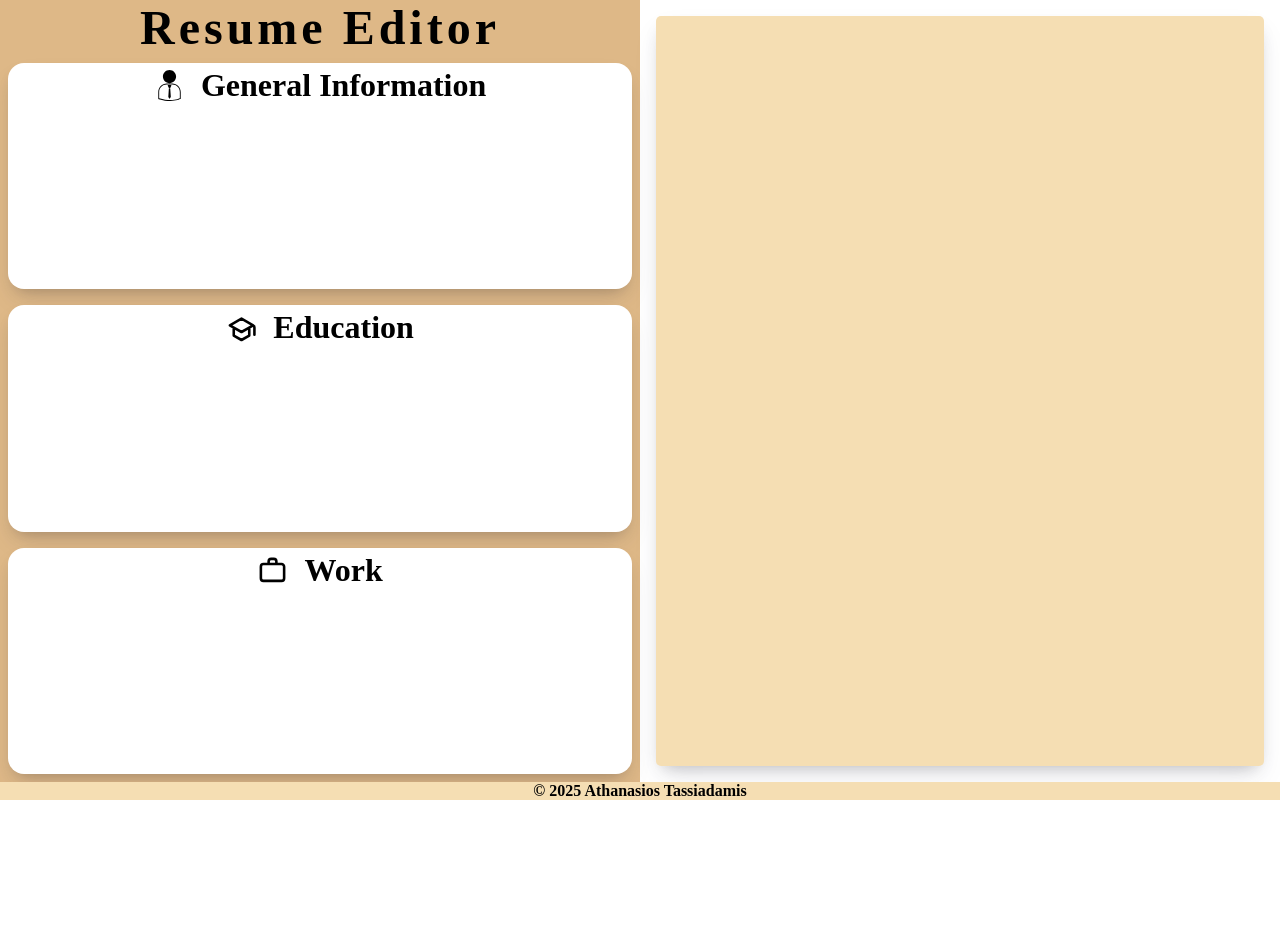
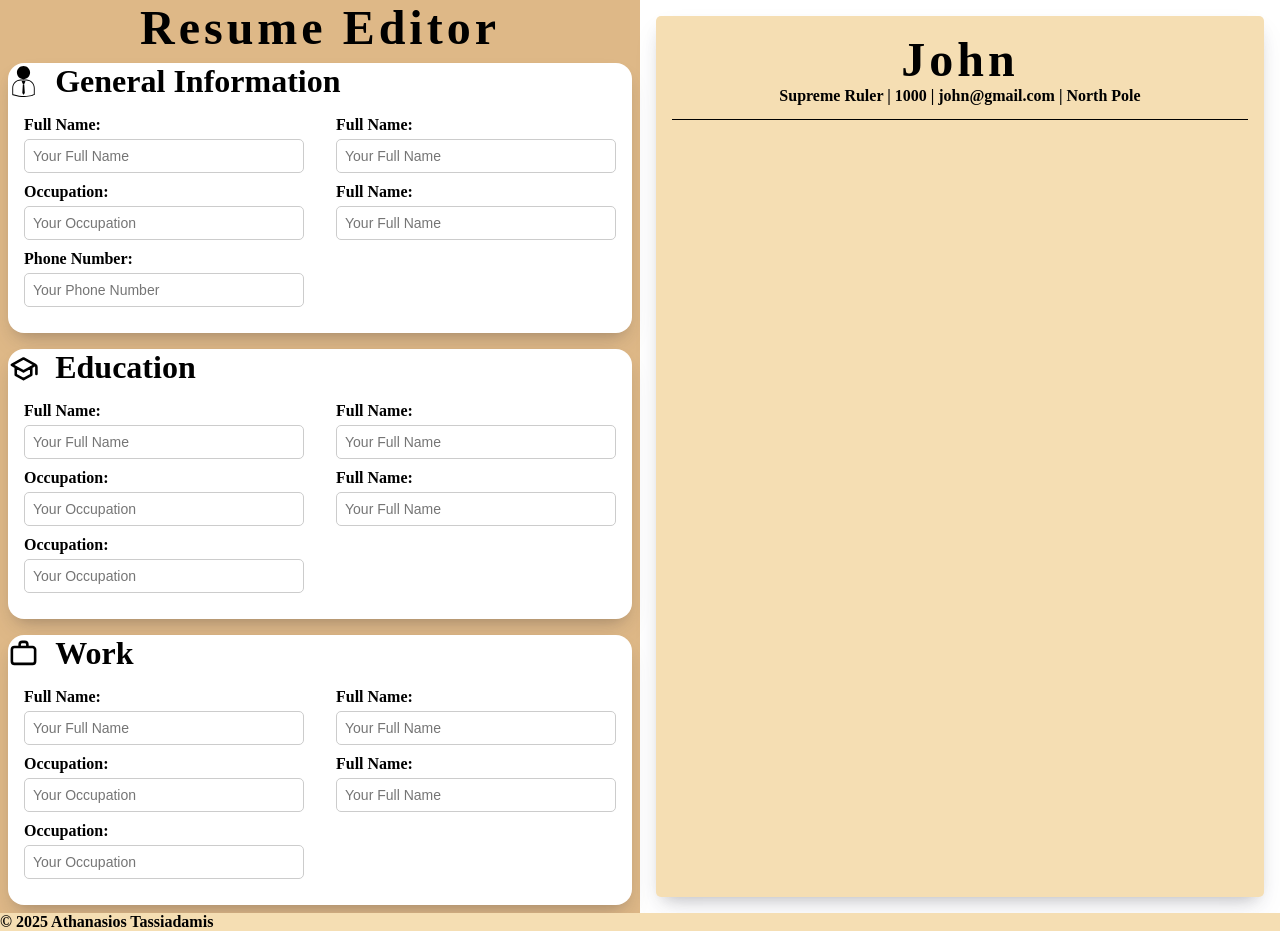
Before and after one commit to atassiad/CV_Application, a React (Vite) app: page / in a window 1280 px wide. Before the commit the page ends 800 px from the top, so only its background shows below. Built offline with nearby package versions, Linux system fonts and the light colour scheme.

Commit message:
Finished setting up UI for resume editor side and currently working on UI for resume side, will need to add state and functionality soon

```diff
--- a/src/components/EditingSide/EditingSide.css
+++ b/src/components/EditingSide/EditingSide.css
@@ -29,7 +29,7 @@ h1 {
     letter-spacing: 0.25rem;
 }
 
-.testing {
+.edit-resume {
     display: flex;
     flex-direction: column;
     flex: 9;
@@ -58,3 +58,15 @@ h1 {
 .bottom {
     flex: 4;
 }
+
+.general-input, .education-input, .work-input {
+    display: flex;
+    flex: 4;
+}
+
+.left, .right {
+    margin: 1rem;
+    display: flex;
+    flex-direction: column;
+    flex: 1;
+}
--- a/src/components/EditingSide/EditingSide.jsx
+++ b/src/components/EditingSide/EditingSide.jsx
@@ -3,6 +3,43 @@ import './EditingSide.css'
 import generalIcon from "/home/athanasios/Odin/CV_Application/src/assets/business-man-wearing-suit-and-tie-svgrepo-com.svg";
 import educationIcon from "/home/athanasios/Odin/CV_Application/src/assets/school-svgrepo-com.svg";
 import workIcon from "/home/athanasios/Odin/CV_Application/src/assets/work-alt-svgrepo-com.svg";
+
+function InputField({ label, type = "text", name, placeholder }) {
+    const fieldStyle = {
+        display: "flex",
+        flexDirection: "column",
+        width: "100%",
+        maxWidth: "400px",
+        marginBottom: "10px"
+    };
+
+    const labelStyle = {
+        fontSize: "16px",
+        fontWeight: "bold",
+        marginBottom: "5px"
+    };
+
+    const inputStyle = {
+        padding: "8px",
+        fontSize: "14px",
+        border: "1px solid #ccc",
+        borderRadius: "5px",
+        width: "100%"
+    };
+
+    return (
+        <div style={fieldStyle}>
+            <label style={labelStyle} htmlFor={name}>{label}:</label>
+            <input
+                style={inputStyle}
+                id={name}
+                type={type}
+                name={name}
+                placeholder={placeholder}
+            />
+        </div>
+    );
+}
 
 function General() {
     return (
@@ -11,11 +48,17 @@ function General() {
                 <img src={generalIcon}></img>
                 <p> General Information </p>
             </div>
-            <div className="bottom">
-                <form className="general-input">
-
-                </form>
-            </div>
+            <form className="general-input">
+                <div className="left">
+                    <InputField label="Full Name" name="fullname" placeholder="Your Full Name"/>
+                    <InputField label="Occupation" name="occupation" placeholder="Your Occupation"/>
+                    <InputField label="Phone Number" name="phonenumber" placeholder="Your Phone Number" />
+                </div>
+                <div className="right">
+                    <InputField label="Full Name" name="fullname" placeholder="Your Full Name" />
+                    <InputField label="Full Name" name="fullname" placeholder="Your Full Name" />
+                </div>
+            </form>
         </div>
     );
 }
@@ -27,9 +70,17 @@ function Education() {
                 <img src={educationIcon}></img>
                 <p> Education </p>
             </div>
-            <div className="bottom">
-
-            </div>
+            <form className="education-input">
+                <div className="left">
+                    <InputField label="Full Name" name="fullname" placeholder="Your Full Name" />
+                    <InputField label="Occupation" name="occupation" placeholder="Your Occupation" />
+                    <InputField label="Occupation" name="occupation" placeholder="Your Occupation" />
+                </div>
+                <div className="right">
+                    <InputField label="Full Name" name="fullname" placeholder="Your Full Name" />
+                    <InputField label="Full Name" name="fullname" placeholder="Your Full Name" />
+                </div>
+            </form>
         </div>
     );
 }
@@ -41,9 +92,17 @@ function WorkExperience() {
                 <img src={workIcon}></img>
                 <p> Work </p>
             </div>
-            <div className="bottom">
-
-            </div>
+            <form className="work-input">
+                <div className="left">
+                    <InputField label="Full Name" name="fullname" placeholder="Your Full Name" />
+                    <InputField label="Occupation" name="occupation" placeholder="Your Occupation" />
+                    <InputField label="Occupation" name="occupation" placeholder="Your Occupation" />
+                </div>
+                <div className="right">
+                    <InputField label="Full Name" name="fullname" placeholder="Your Full Name" />
+                    <InputField label="Full Name" name="fullname" placeholder="Your Full Name" />
+                </div>
+            </form>
         </div>
     );
 }
@@ -53,7 +112,7 @@ function EditingSide() {
             <div className="title">
                 <h1> Resume Editor </h1>
             </div>
-            <div className="testing">
+            <div className="edit-resume">
                 <General/>
                 <Education/>
                 <WorkExperience/>
--- a/src/components/ResumeSide/ResumeSide.css
+++ b/src/components/ResumeSide/ResumeSide.css
@@ -1,7 +1,25 @@
 .resume {
+    display: flex;
+    flex-direction: column;
     margin: 1rem 1rem;
     flex: 1;
     border-radius: 5px;
     box-shadow: 0 13px 27px -5px rgba(50, 50, 93, .1), 0 8px 16px -8px rgba(0, 0, 0, .25);
     background-color: wheat;
 }
+
+.resume-education {
+    flex: 1;
+    display: flex;
+    flex-direction: column;
+    border-bottom: 0.1rem solid black;
+    max-height: 10%;
+    align-items: center;
+    justify-content: center;
+    margin: 1rem 1rem;
+}
+
+.resume-education > h1 , p {
+    flex: 1;
+    flex: 1;
+}
--- a/src/components/ResumeSide/ResumeSide.jsx
+++ b/src/components/ResumeSide/ResumeSide.jsx
@@ -1,10 +1,20 @@
 import React from 'react'
 import './ResumeSide.css'
+
+function ResumeEducation({name, occupation, telephone, email, location}) {
+    return (
+        <div className="resume-education">
+            <h1> {name} </h1>
+            <p>{occupation + " | " + telephone + " | " + email + " | " + location}</p>
+        </div>
+    )
+}
 
 function ResumeSide() {
     return (
         <div className="resume-side">
             <div className="resume">
+                <ResumeEducation name="John" occupation="Supreme Ruler" telephone="1000" email="john@gmail.com" location="North Pole"/>
             </div>
         </div>
     )
```
